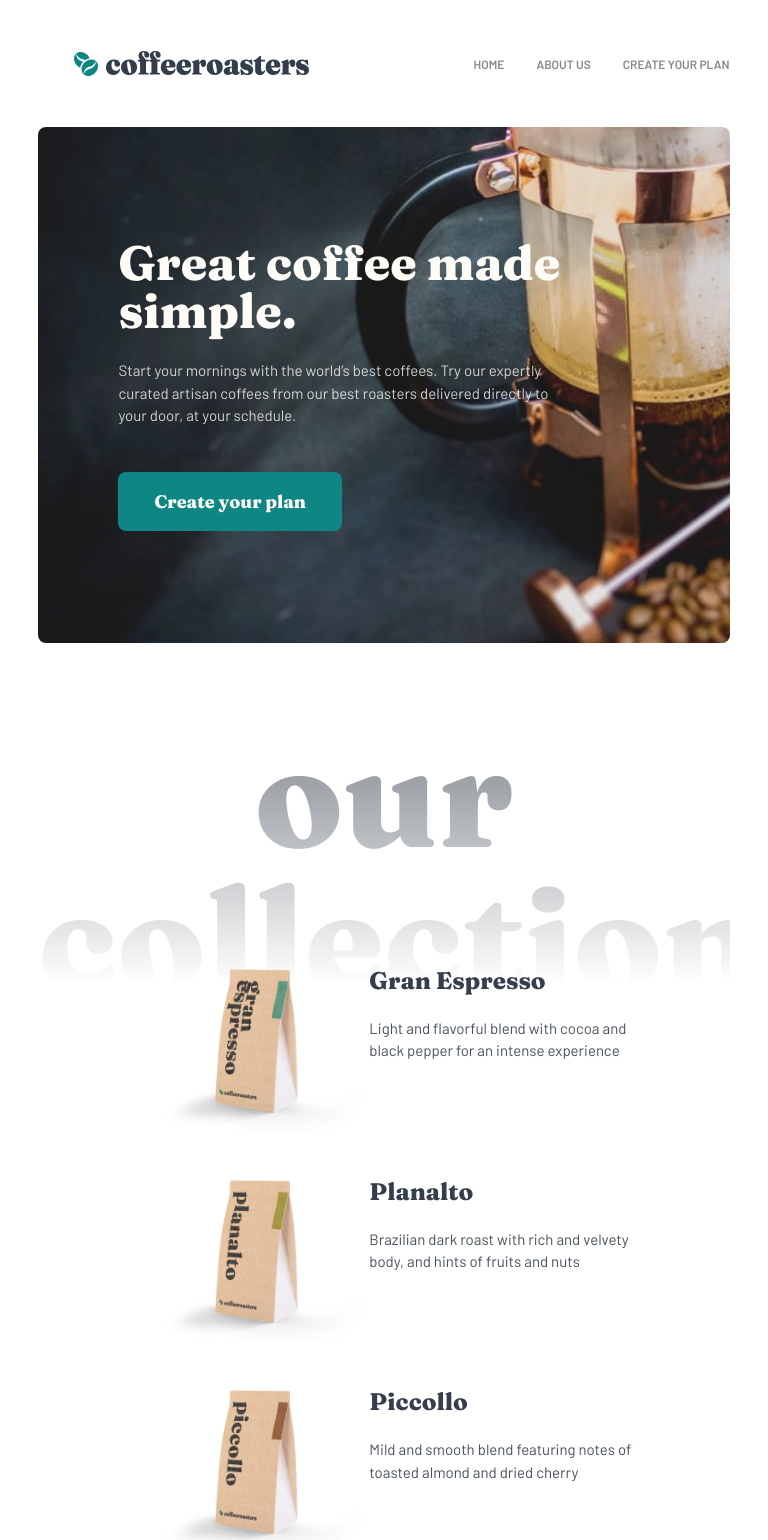
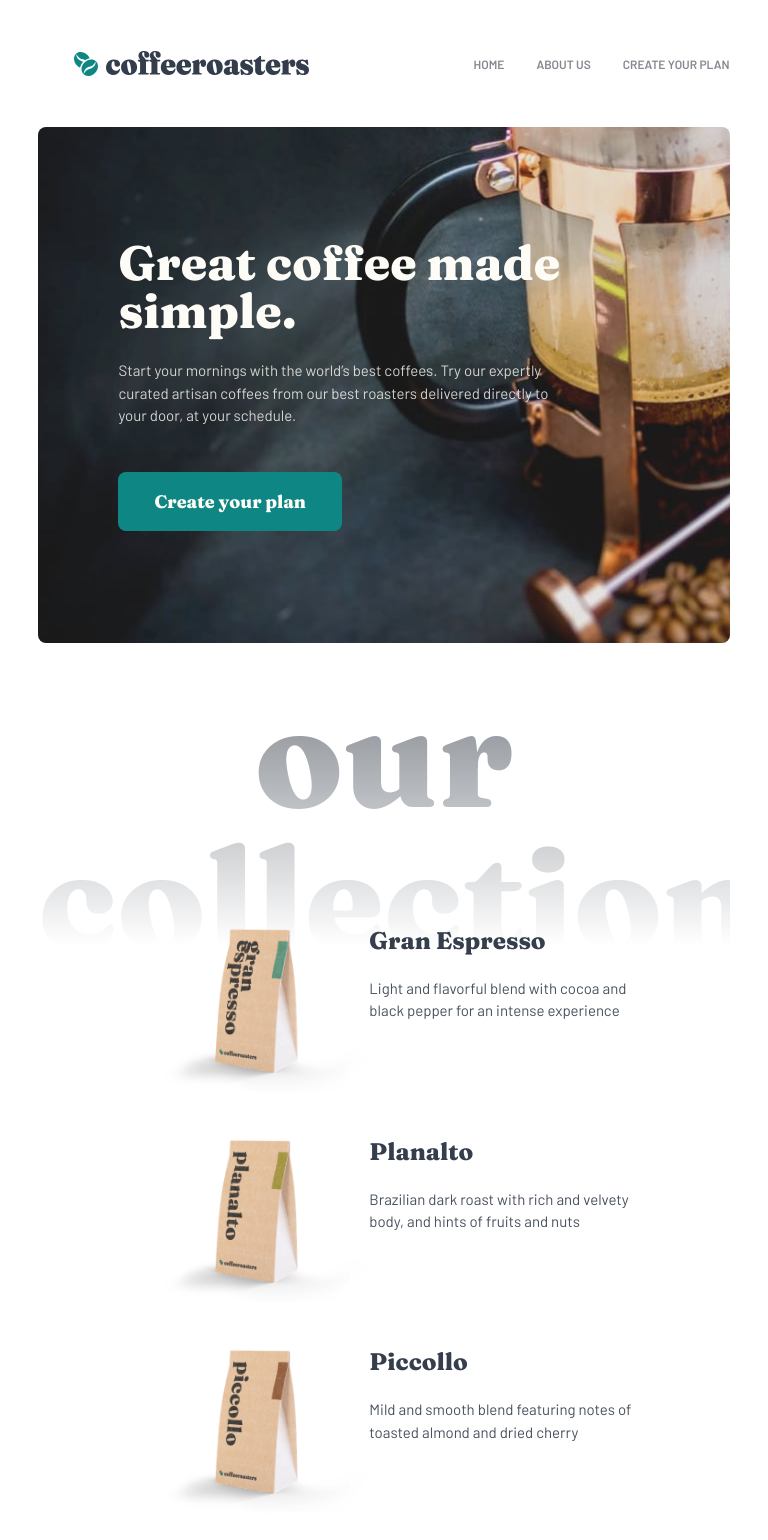
Before and after one commit to Mokalbari/coffee-roaster, a React (Vite) app: page / in a window 768 px wide. Shown: the top 1540 px of the page. Built offline with nearby package versions, Linux system fonts and the light colour scheme.

Commit message:
fix margins in tablet responsive mode

```diff
--- a/src/styles/Home.css
+++ b/src/styles/Home.css
@@ -3,3 +3,11 @@
     margin-bottom: 10vh;
   }
 }
+
+@media (min-width: 600px) and (max-width: 1024px) {
+  .home {
+    & > * {
+      margin-bottom: 5vh;
+    }
+  }
+}
--- a/src/styles/Plan.css
+++ b/src/styles/Plan.css
@@ -32,7 +32,7 @@
 
 @media (min-width: 600px) and (max-width: 1024px) {
   .plan {
-    margin-top: 30vh;
+    margin-top: 35vh;
 
     .plan__card-container {
       margin-bottom: 2rem;
@@ -40,6 +40,6 @@
   }
 
   .plan__decoration-container {
-    width: 80%;
+    width: 85%;
   }
 }
```
